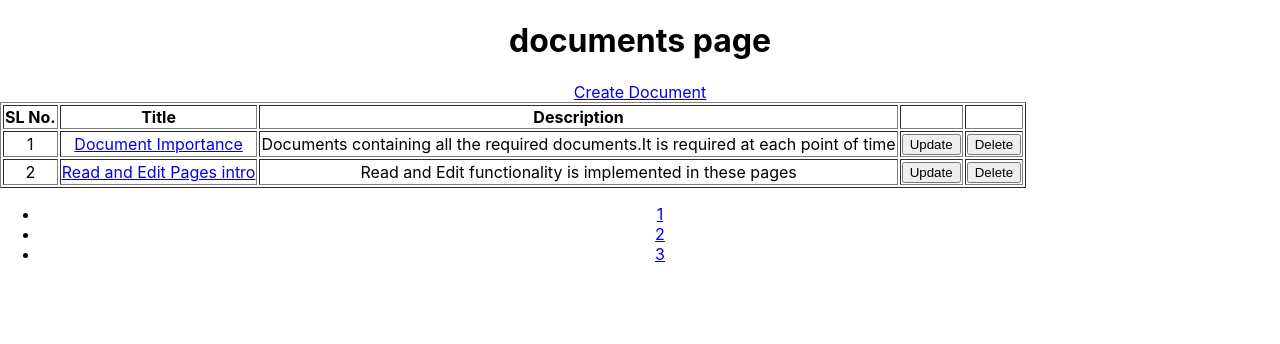
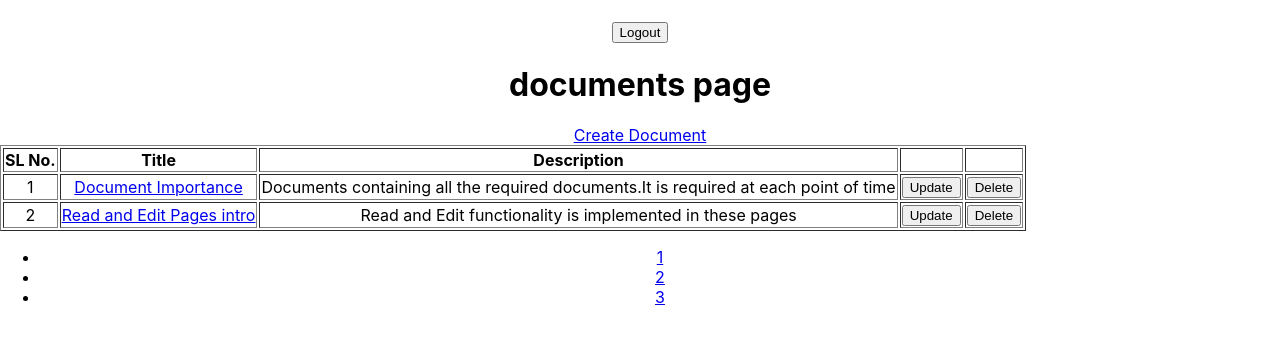
Before and after one commit to vivek9142/docsapp, a React (Create React App) app: page / in a window 1280 px wide. Shown: the top 344 px of the page. Built offline with nearby package versions, Linux system fonts and the light colour scheme.

Commit message:
added Header component and logout functionality

```diff
--- a/src/App.js
+++ b/src/App.js
@@ -4,12 +4,15 @@ import Register from './pages/Register/Register.page';
 import Documents from './pages/Documents/Documents.page';
 import Document from './pages/Document/Document.page';
 import ManageDocument from './pages/ManageDocument/ManageDocument.page';
+import Header from './components/Header/Header.component';
 import './App.css';
 
 function App() {
   return (
     <BrowserRouter>
       <div className="App">
+          <Header/>
+
           <Switch>
             <Route path='/' exact component={Documents}/>
             <Route path='/document/manage' exact component={ManageDocument}/>
--- /dev/null
+++ b/src/components/Header/Header.component.jsx
@@ -0,0 +1,17 @@
+import { useDispatch,useSelector } from "react-redux";
+import { userLogout } from "../../redux/actionCreators/userActionCr";
+import Button from "../Button/Button.component";
+
+const Header = () => {
+    const user = useSelector(state => state.user.loggedInUser);
+    const dispatch = useDispatch();
+    console.log(user);
+    return(
+        <>
+        <h1>{user && Object.keys(user).length===0? '' : `Hi ${user.email}`}</h1>
+        <Button onClick={()=>dispatch(userLogout())}>Logout</Button>
+        </>
+    )
+}
+
+export default Header;
--- a/src/redux/actionCreators/userActionCr.js
+++ b/src/redux/actionCreators/userActionCr.js
@@ -4,4 +4,6 @@ const userRegister = (user) => ({type:userActions.USER_REGISTER,payload:{user}})
 
 const userLogin = user => ({type:userActions.USER_LOGIN,payload:user});
 
-export {userRegister,userLogin};
+const userLogout = () => ({type:userActions.USER_LOGOUT});
+
+export {userRegister,userLogin,userLogout};
```
